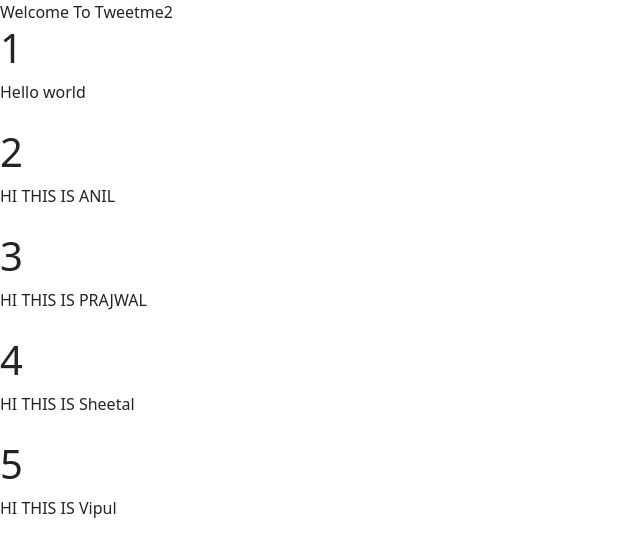
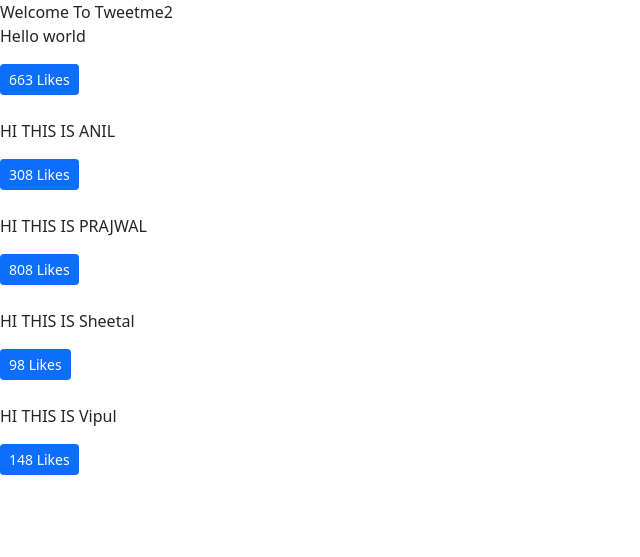
Before and after one commit to prajwalmahajan101/tweetme2, a Django app: page / in a window 1280 px wide. Shown: the top 557 px of the page, without its empty margins (0-640 px from the left). Run offline with Django 3.2, Linux system fonts and the light colour scheme; data comes from the database, SQL or seed files in the repository; data that the repository does not hold is empty.

Commit message:
Like Btn

```diff
--- a/templates/pages/home.html
+++ b/templates/pages/home.html
@@ -17,6 +17,24 @@ const method = 'GET'
 const url = '/tweets'
 const responseType = 'json'
 
+function handleDidLike(tweet_id,currentcount) {
+  console.log(tweet_id);
+  console.log(currentcount);
+  currentcount++
+  console.log(currentcount);
+
+
+}
+
+function LikeBtn(tweet) {
+    return '<button class="btn btn-primary btn-sm" name="button" onclick =handleDidLike('+tweet.id+','+tweet.likes+')>'+tweet.likes+' Likes</button>';
+}
+
+function formatTweetElement(tweet) {
+      var formattedElement = "<div class='mb-4 tweet' id ='tweet-"+tweet.id+"'><p>"+tweet.content+"</p><div class ='btn-group'>"+LikeBtn(tweet)+"</div></div>"
+      return formattedElement;
+}
+
 xhr.responseType=responseType
 xhr.open(method,url)
 xhr.onload = function(){
@@ -26,7 +44,8 @@ xhr.onload = function(){
   var finalTweetString = ""
   var i;
   for (i=0;i<listedItems.length;i++){
-    var currentItem = "<div class='mb-4'><h1>"+listedItems[i].id+"</h1>"+"<p>"+listedItems[i].content+"</p></div>"
+    var tweetObj = listedItems[i]
+    var currentItem =formatTweetElement(tweetObj)
     // console.log(currentItem)
     finalTweetString+=currentItem
   }
--- a/tweets/views.py
+++ b/tweets/views.py
@@ -1,3 +1,4 @@
+import random
 from django.shortcuts import render
 from django.http import JsonResponse
 
@@ -11,7 +12,7 @@ def home_view(request,*args, **kwargs):
 
 def tweet_list_view(request,*args,**kwargs):
     qs = Tweet.objects.all()
-    tweet_list = [{'id':x.id,'content':x.content} for x in qs]
+    tweet_list = [{'id':x.id,'content':x.content,'likes': random.randint(0,1234)} for x in qs]
     data={
         'isUser' : False,
         'response' : tweet_list
```
